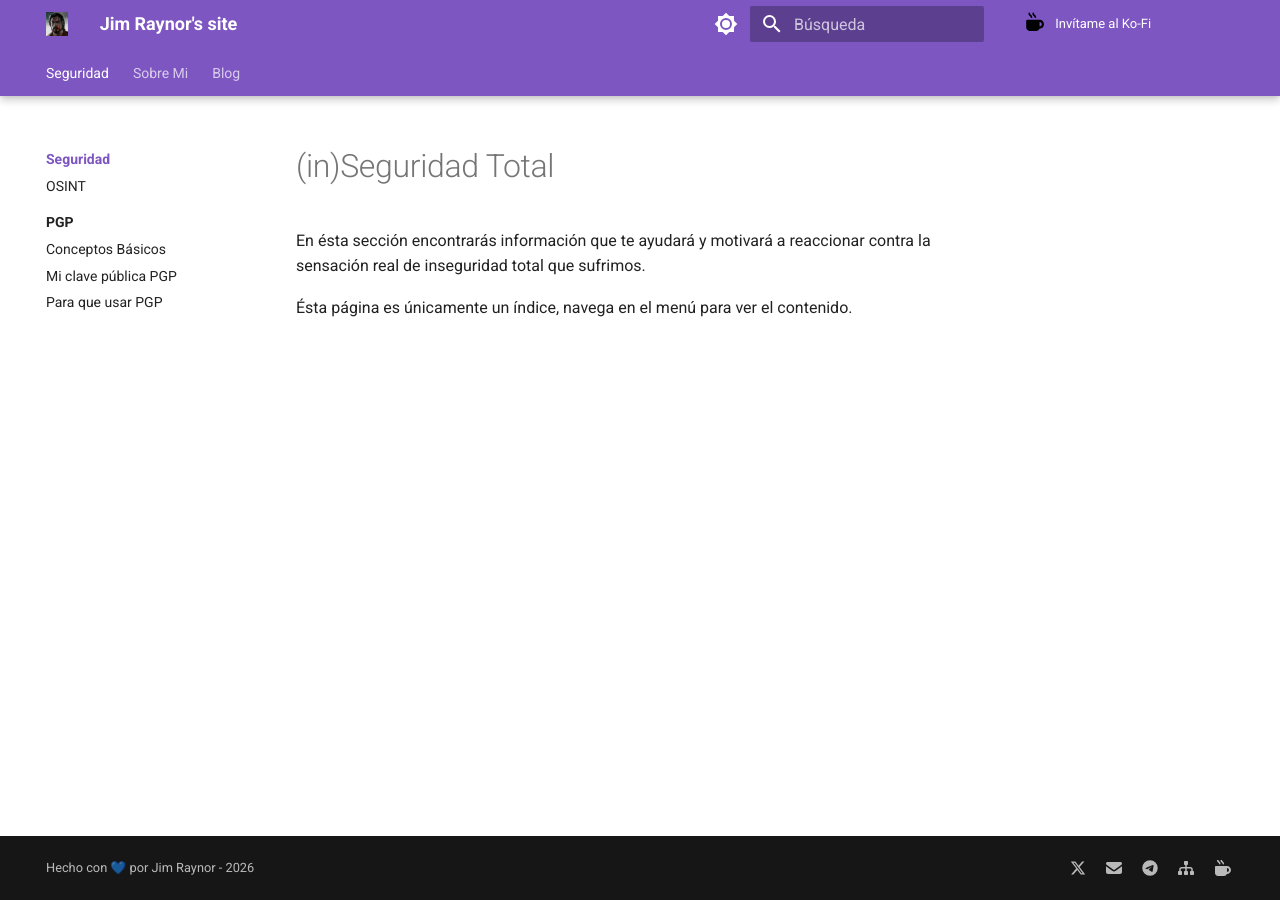
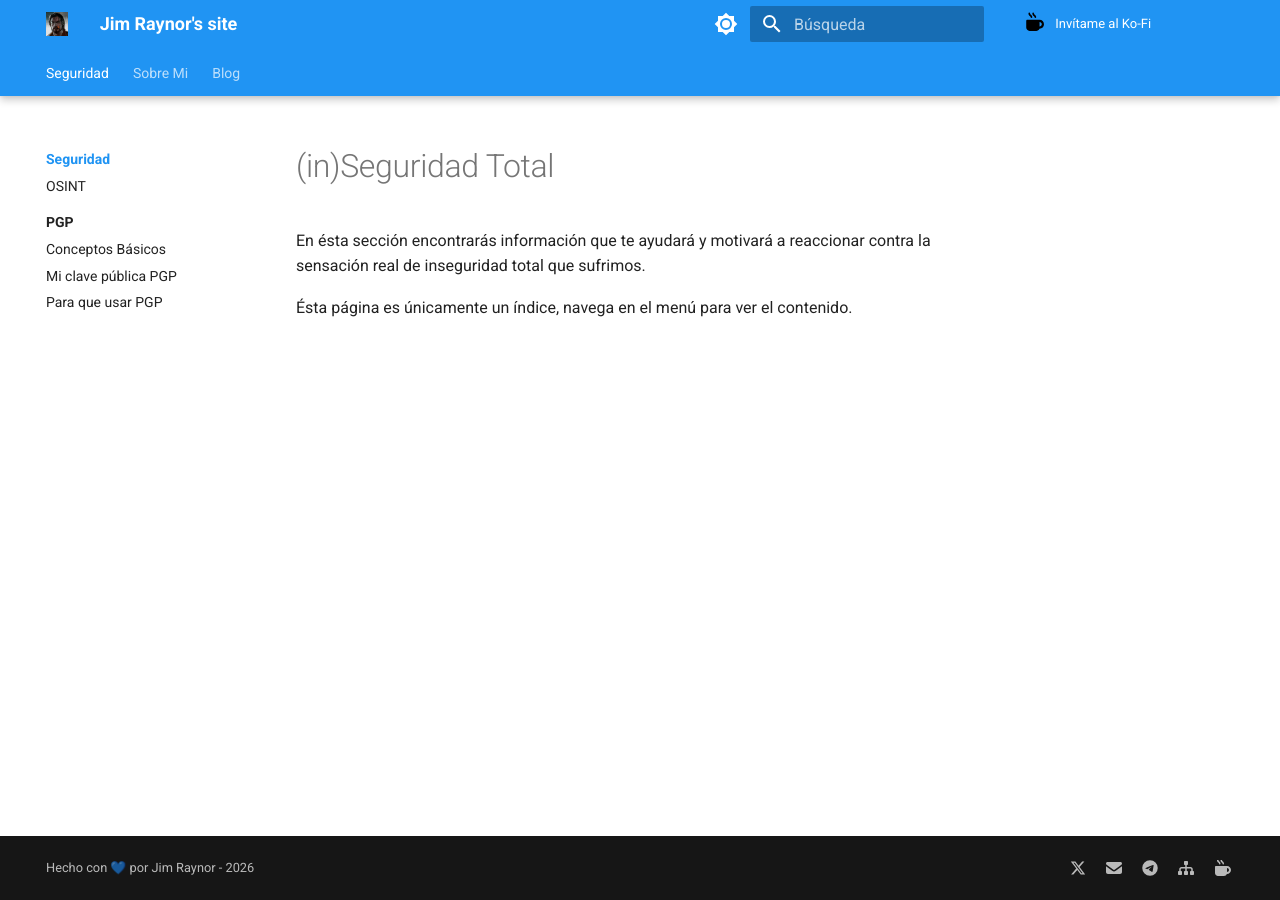
Before and after one commit to jimraynor88/blog, an MkDocs documentation site: the page built from docs/Seguridad/index.md, in a window 1280 px wide. Built offline with MkDocs 1.6.1 and Material for MkDocs 9.7.7, drawn with Linux system fonts in a browser that asks for light colours.

Commit message:
Swap primary and accent colors in mkdocs.yml

```diff
--- a/mkdocs.yml
+++ b/mkdocs.yml
@@ -14,15 +14,15 @@
   palette:
   # Modo claro
   - scheme: default
-    primary: deep purple
-    accent: blue
+    primary: blue
+    accent: deep purple
     toggle:
       icon: material/brightness-7      # Icono de sol
       name: Cambiar a modo oscuro      # Texto al pasar el ratón
   # Modo oscuro
   - scheme: slate
-    primary: deep purple
-    accent: blue
+    primary: blue
+    accent: deep purple
     toggle:
       icon: material/brightness-4      # Icono de luna
       name: Cambiar a modo claro
```
